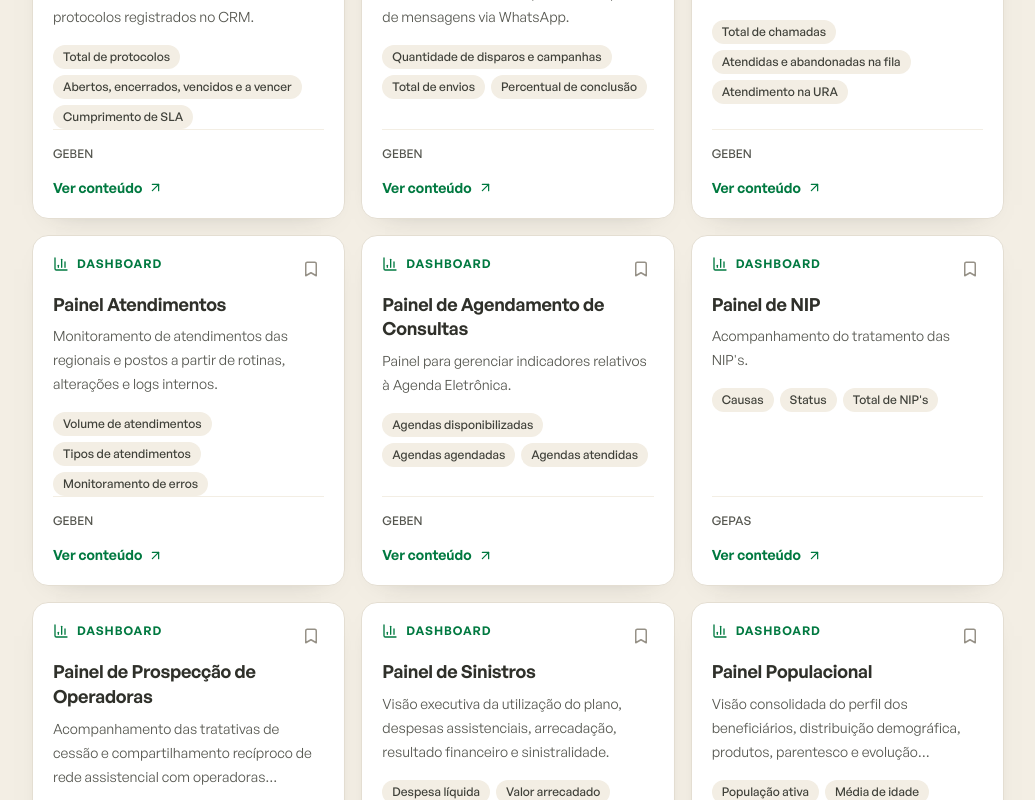
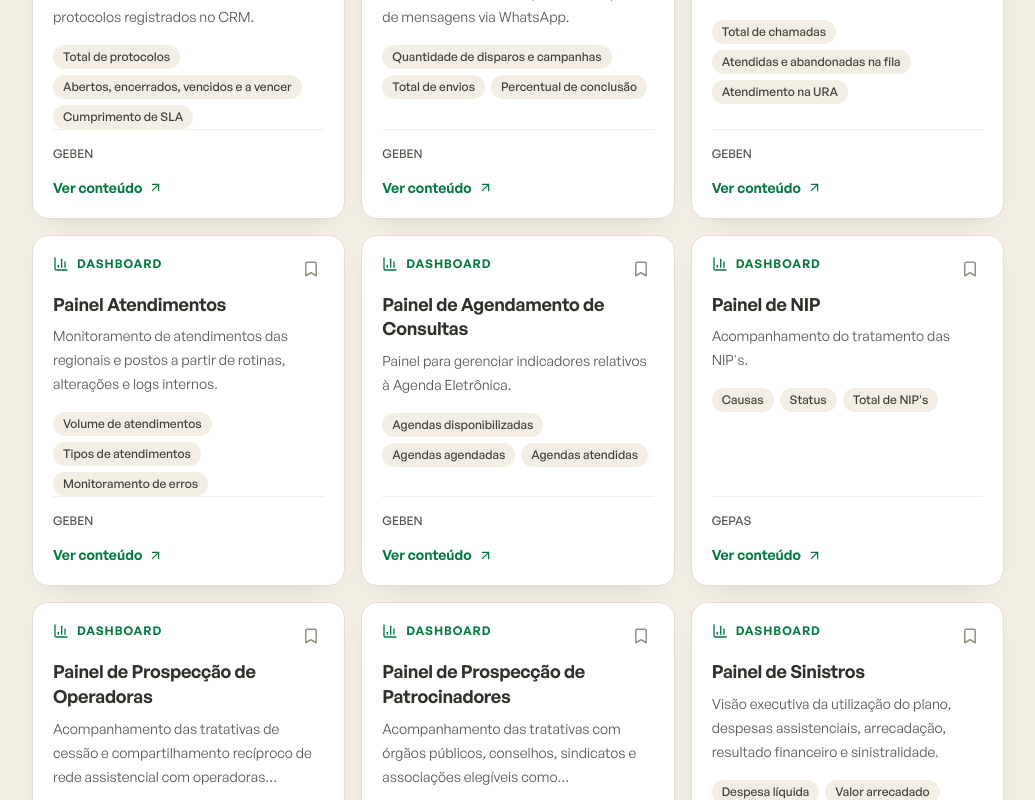
Before and after one commit to IPASGO-GEPIN/hub-de-inteligencia-corporativa, a React (Vite) app: page /#/ in a window 1280 px wide. Shown: the part 2000-2800 px from the top of the page, without its empty margins (244-1279 px from the left). Built offline with nearby package versions, Linux system fonts and the light colour scheme.

Commit message:
Adicionado Painel Prospecção Patrocinadores

```diff
--- a/src/data/catalog.ts
+++ b/src/data/catalog.ts
@@ -692,4 +692,43 @@ export const catalog: CatalogItem[] = [
     url: 'https://vitorstefaisk.github.io/Painel_Prospeccao_Operadoras/',
     destaque: false,
   },
+  {
+    id: 'painel-prospeccao-patrocinadores',
+    titulo: 'Painel de Prospecção de Patrocinadores',
+    tipo: 'Dashboard',
+    area: 'GEPAS',
+    descricao:
+      'Acompanhamento das tratativas com órgãos públicos, conselhos, sindicatos e associações elegíveis como patrocinadores do Ipasgo Saúde.',
+    descricaoCompleta:
+      'Painel de prospecção de novos patrocinadores (GEPAS / COPAR) para adesão de servidores, vinculados e dependentes na modalidade de autogestão com patrocinador. Reúne jornada de prospecção, cronograma das fases, taxa de conversão, temperatura da carteira, objeções e entraves, potencial de impacto dos estudos atuariais e registro analítico das tratativas por entidade, com base normativa RN ANS nº 137/2006.',
+    indicadores: [
+      'Entidades mapeadas',
+      'Contatos com resposta',
+      'Reuniões técnicas',
+      'Conversões em convênio',
+      'Temperatura da carteira',
+      'Vidas em estudo atuarial',
+    ],
+    tags: [
+      'prospecção',
+      'patrocinadores',
+      'convênio',
+      'autogestão',
+      'órgãos públicos',
+      'ANS',
+      'GEPAS',
+      'COPAR',
+    ],
+    perguntas: [
+      'Quais entidades estão em cada etapa da jornada de prospecção?',
+      'Como está a conversão da carteira mapeada até a celebração do convênio?',
+      'Quais tratativas estão quentes, mornas ou com objeção registrada?',
+      'Qual o potencial de vidas nos estudos atuariais em andamento?',
+    ],
+    fonte: 'Painel de Prospecção de Patrocinadores — GEPAS / COPAR',
+    periodicidade: 'Eventual',
+    ultimaAtualizacao: '2026-09-17',
+    url: 'https://vitorstefaisk.github.io/Painel_Prospeccao_Patrocinadores/',
+    destaque: false,
+  },
 ]
```
